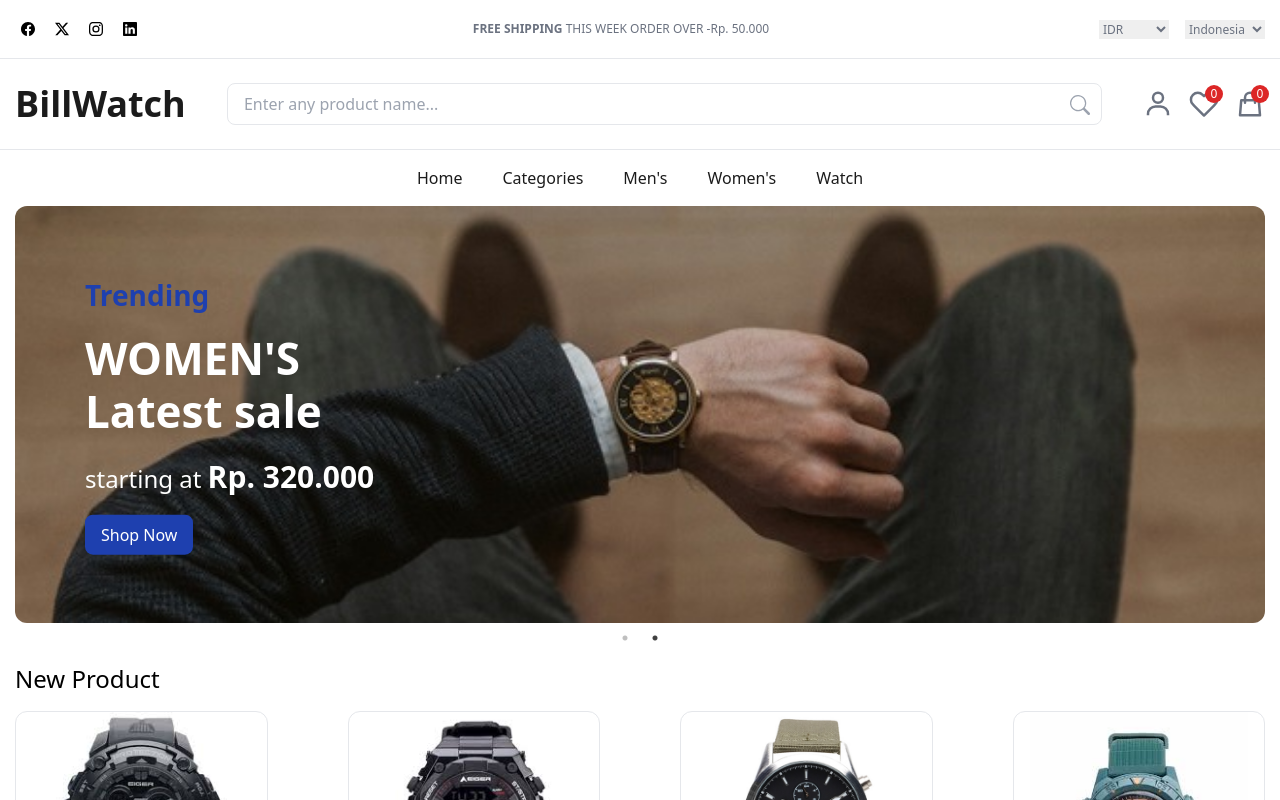
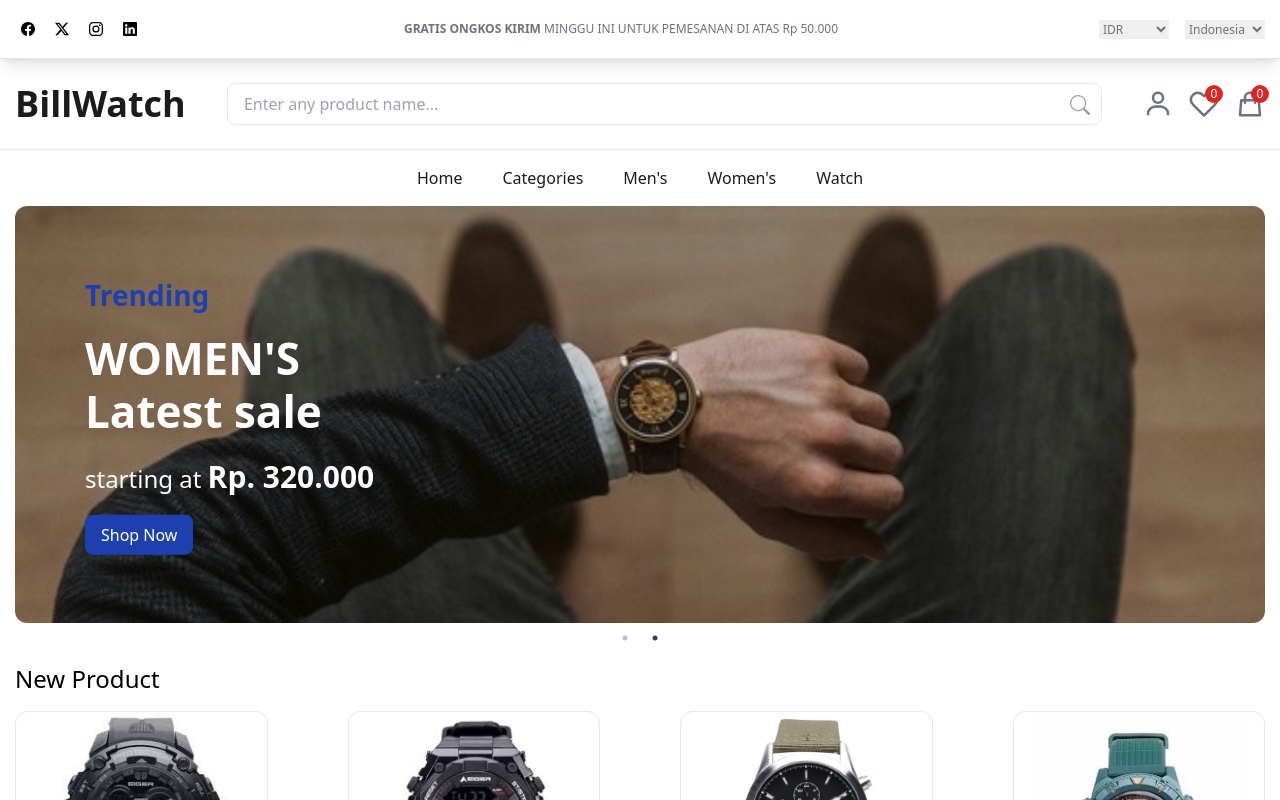
Before and after one commit to Nabilfadilah/shopping-website, a Next.js app: page / in a window 1280 px wide. Shown: the top 800 px of the page. Built offline with nearby package versions, Linux system fonts and the light colour scheme.

Commit message:
Ubah text dan memberi shadow header top

```diff
--- a/src/components/HeaderTop.tsx
+++ b/src/components/HeaderTop.tsx
@@ -3,7 +3,7 @@ import {BsFacebook, BsInstagram, BsLinkedin, BsTwitterX} from "react-icons/bs";
 
 const HeaderTop = () => {
   return (
-    <div className="border-b border-gray-200 hidden sm:block">
+    <div className="border-b border-gray-200 hidden sm:block shadow-lg">
       <div className="container py-4">
         <div className="flex justify-between items-center">
           <div className="hidden lg:flex gap-2">
@@ -22,7 +22,8 @@ const HeaderTop = () => {
           </div>
 
           <div className="text-gray-500 text-[12px]">
-            <b>FREE SHIPPING</b> THIS WEEK ORDER OVER -Rp. 50.000
+            <b>GRATIS ONGKOS KIRIM</b> MINGGU INI UNTUK PEMESANAN DI ATAS Rp
+            50.000
           </div>
 
           <div className="flex gap-4">
```
